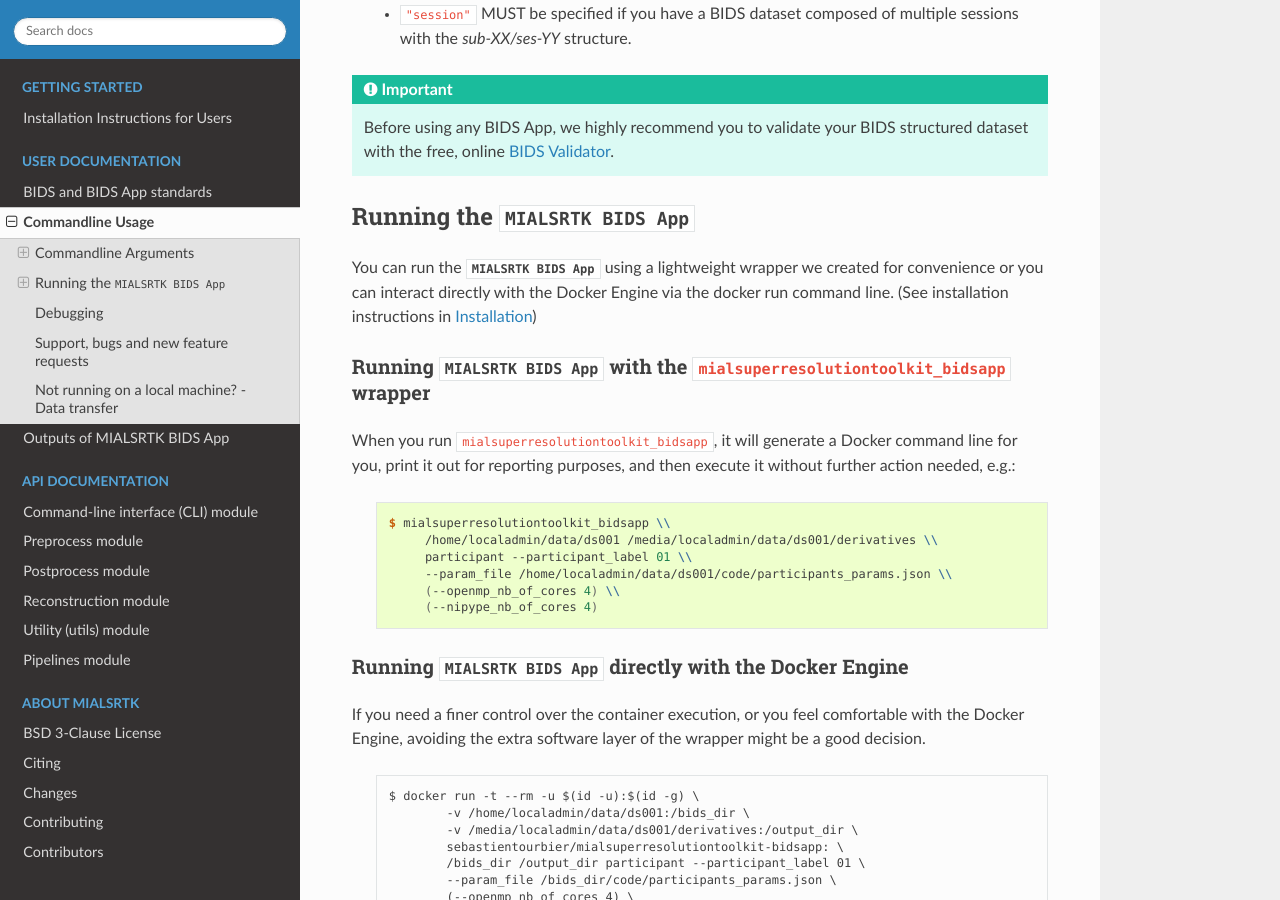
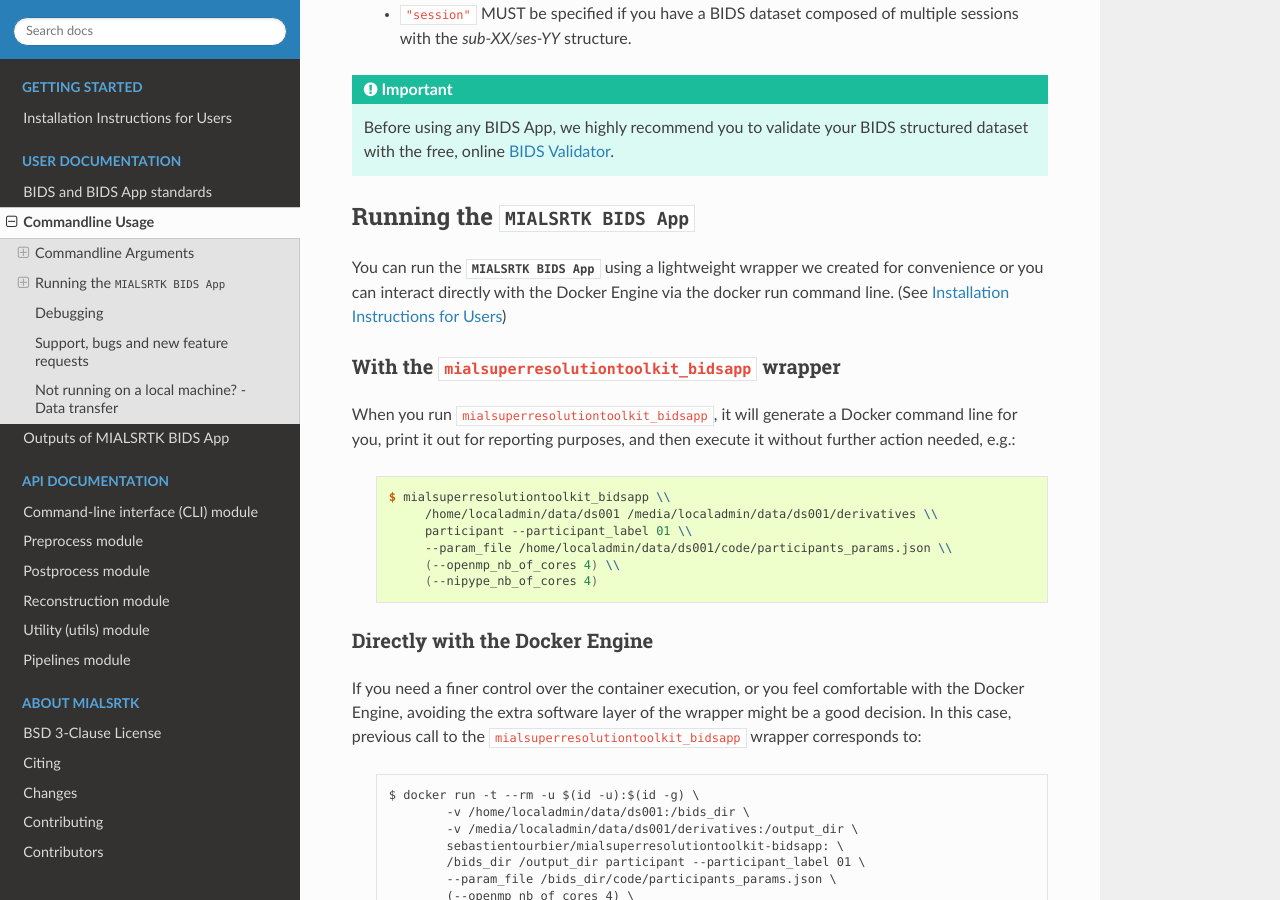
Before and after one commit to Medical-Image-Analysis-Laboratory/mialsuperresolutiontoolkit, a Sphinx documentation site: the page built from documentation/usage.rst, in a window 1280 px wide and 900 px high, scrolled down 1336 px. Built offline with Sphinx 7.4.7 and the Read the Docs theme 2.0.0, drawn with Linux system fonts in a browser that asks for light colours; the version number could not be read and is left out.

Commit message:
DOC: updated reference title for wrapper

```diff
--- a/documentation/installation.rst
+++ b/documentation/installation.rst
@@ -107,7 +107,7 @@
 
      $ pip install -e git+https://github.com/Medical-Image-Analysis-Laboratory/mialsuperresolutiontoolkit#egg=pymialsrtk
 
-* You are ready to use the ``mialsuperresolutiontoolkit_bidsapp`` wrapper. See its `commandline usage <usage.html>`_.
+* You are ready to use the ``mialsuperresolutiontoolkit_bidsapp`` wrapper. See its `commandline usage <wrapperusage>`_.
 
 Help/Questions
 --------------
--- a/documentation/usage.rst
+++ b/documentation/usage.rst
@@ -69,11 +69,12 @@
 Running the `MIALSRTK BIDS App`
 ==================================
 
-You can run the `MIALSRTK BIDS App` using a lightweight wrapper we created for convenience or you can interact directly with the Docker Engine via the docker run command line. (See installation instructions in :ref:`manual-install-wrapper`)
+You can run the `MIALSRTK BIDS App` using a lightweight wrapper we created for convenience or you can interact directly with the Docker Engine via the docker run command line. (See :ref:`installation`)
 
+.. _wrapperusage:
 
-Running `MIALSRTK BIDS App` with the ``mialsuperresolutiontoolkit_bidsapp`` wrapper
------------------------------------------------------------------------------------
+With the ``mialsuperresolutiontoolkit_bidsapp`` wrapper
+--------------------------------------------------------
 
 When you run ``mialsuperresolutiontoolkit_bidsapp``, it will generate a Docker command line for you,
 print it out for reporting purposes, and then execute it without further action needed, e.g.:
@@ -88,11 +89,10 @@
             (--nipype_nb_of_cores 4)
 
 
-Running `MIALSRTK BIDS App` directly with the Docker Engine
--------------------------------------------------------------
+Directly with the Docker Engine
+--------------------------------
 
-If you need a finer control over the container execution, or you feel comfortable with the Docker Engine,
-avoiding the extra software layer of the wrapper might be a good decision.
+If you need a finer control over the container execution, or you feel comfortable with the Docker Engine, avoiding the extra software layer of the wrapper might be a good decision. In this case, previous call to the ``mialsuperresolutiontoolkit_bidsapp`` wrapper corresponds to:
 
   .. parsed-literal::
 
```
